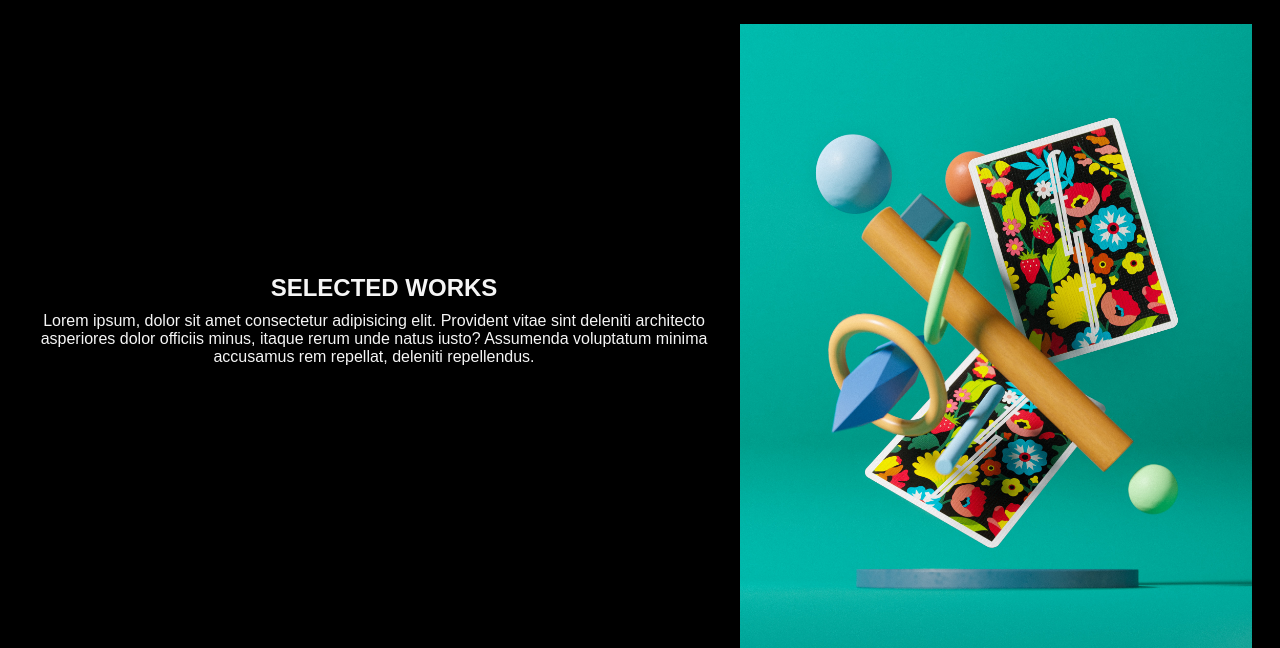
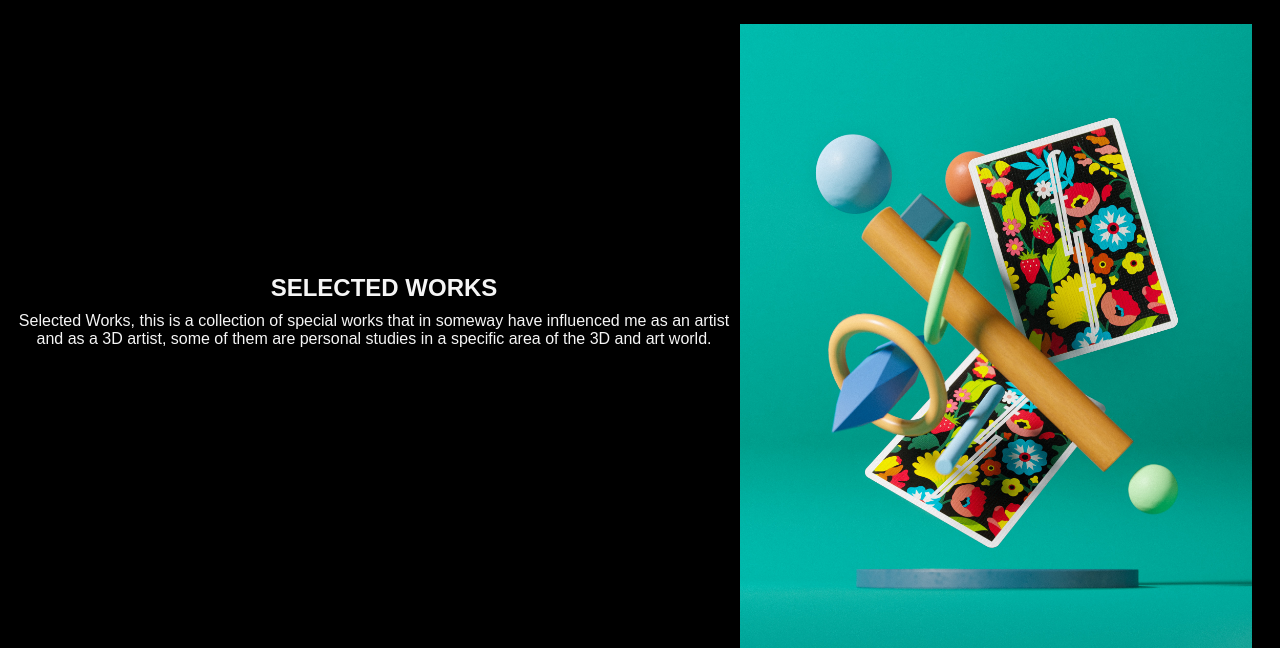
Before and after one commit to PabloFreyG/pablofreyg.github.io, a plain HTML site: page index.html in a window 1280 px wide. Shown: the part 84-732 px from the top of the page. Drawn offline with Linux system fonts and the light colour scheme.

Commit message:
Update index.html

```diff
--- a/index.html
+++ b/index.html
@@ -43,7 +43,7 @@
     </div>
     <div class="texto-trabajos">
         <h2 class="title">SELECTED WORKS</h2>
-        <p class="text">Lorem ipsum, dolor sit amet consectetur adipisicing elit. Provident vitae sint deleniti architecto asperiores dolor officiis minus, itaque rerum unde natus iusto? Assumenda voluptatum minima accusamus rem repellat, deleniti repellendus.</p>
+        <p class="text">Selected Works, this is a collection of special works that in someway have influenced me as an artist and as a 3D artist, some of them are personal studies in a specific area of the 3D and art world.</p>
     </div>
     <br>
     <!--Slides 2-->
```
